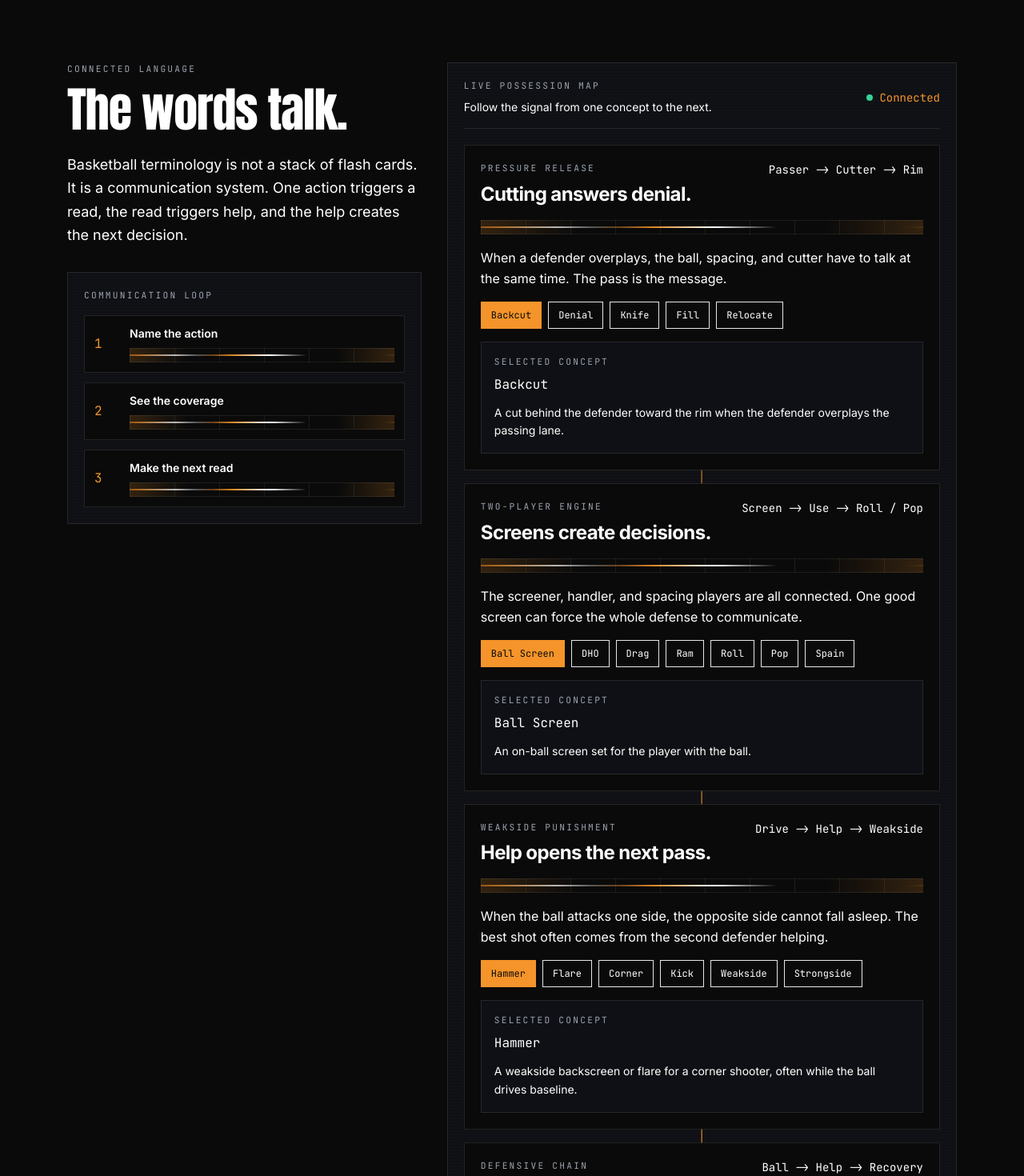
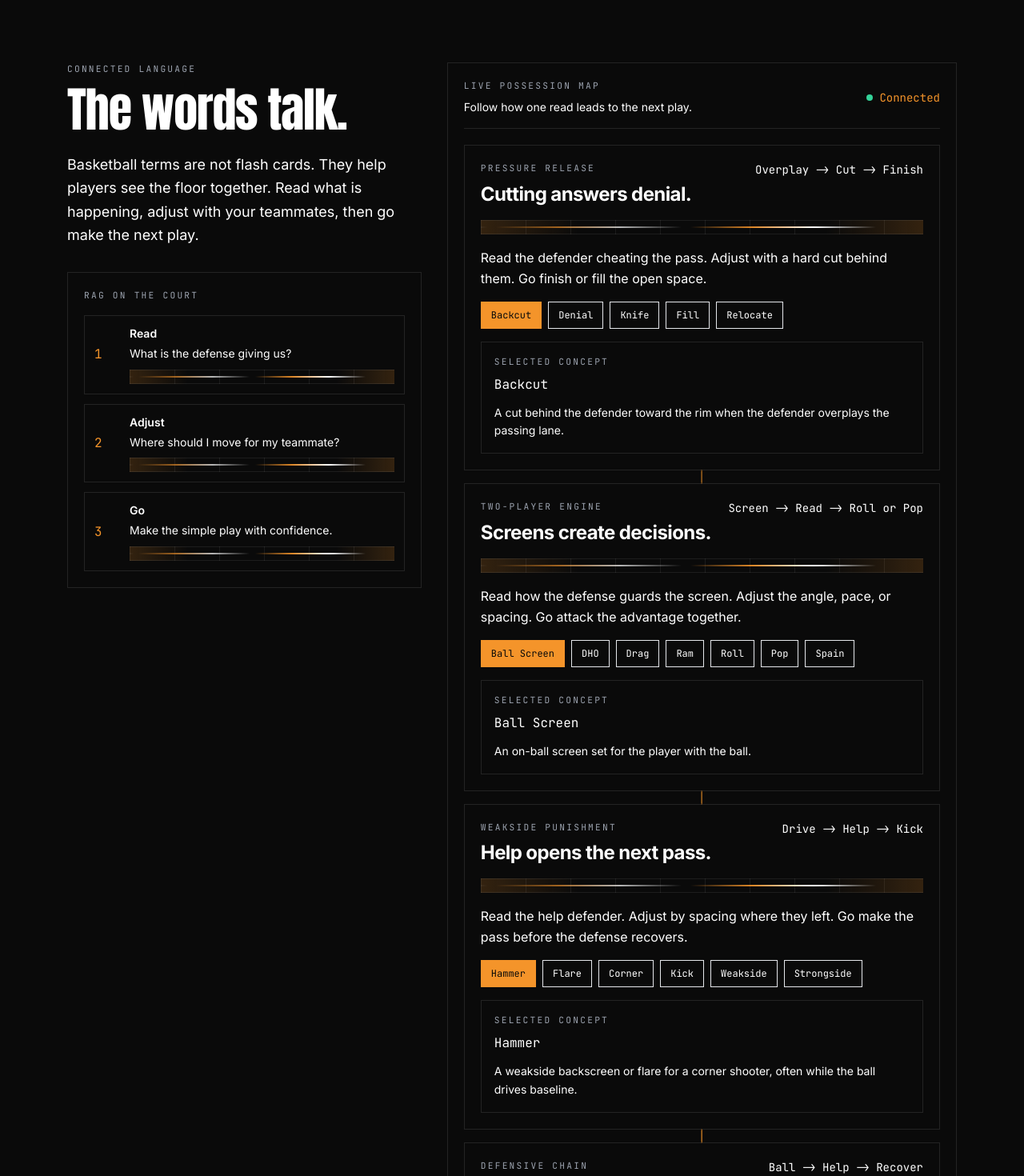
Before and after one commit to btctc/btcballers-fit, a Next.js app: page /playbook in a window 1280 px wide. Shown: the part 640-2110 px from the top of the page at 80% size. Built offline with nearby package versions, Linux system fonts and the light colour scheme.

Commit message:
Polish training video, scheduler, and playbook UX

```diff
--- a/src/app/globals.css
+++ b/src/app/globals.css
@@ -74,11 +74,11 @@ html { scroll-behavior: smooth; }
   height: 2px;
   transform: translateY(-50%);
   background: linear-gradient(90deg, transparent, rgba(244,148,42,0.9), #FFFFFF, transparent);
-  animation: signalSweep 2.8s linear infinite;
+  animation: signalSweep 11s linear infinite;
 }
 
-.signal-stream span:nth-child(2) { animation-delay: 0.7s; opacity: 0.7; }
-.signal-stream span:nth-child(3) { animation-delay: 1.4s; opacity: 0.5; }
+.signal-stream span:nth-child(2) { animation-delay: 3.4s; opacity: 0.7; }
+.signal-stream span:nth-child(3) { animation-delay: 6.8s; opacity: 0.5; }
 
 @keyframes signalSweep {
   to { left: 100%; }
@@ -118,7 +118,7 @@ html { scroll-behavior: smooth; }
   background: linear-gradient(180deg, transparent, rgba(255,255,255,0.9), rgba(244,148,42,0.8), transparent);
   filter: blur(0.2px);
   opacity: 0.75;
-  animation: networkPulse 5.6s linear infinite;
+  animation: networkPulse 24s linear infinite;
   pointer-events: none;
 }
 
--- a/src/app/page.tsx
+++ b/src/app/page.tsx
@@ -1,5 +1,6 @@
 import Hero from "@/components/Hero";
 import BiggerThanBasketball from "@/components/BiggerThanBasketball";
+import TrainingFilm from "@/components/TrainingFilm";
 import DatesTicker from "@/components/DatesTicker";
 import PlayerDevelopmentStory from "@/components/PlayerDevelopmentStory";
 import Soundtrack from "@/components/Soundtrack";
@@ -10,6 +11,7 @@ export default function HomePage() {
     <>
       <Hero />
       <BiggerThanBasketball />
+      <TrainingFilm />
       <PlayerDevelopmentStory />
       <DatesTicker />
       <Soundtrack />
--- a/src/app/playbook/page.tsx
+++ b/src/app/playbook/page.tsx
@@ -11,44 +11,44 @@ const connectionGroups = [
   {
     label: "Pressure release",
     title: "Cutting answers denial.",
-    signal: "Passer -> Cutter -> Rim",
+    signal: "Overplay -> Cut -> Finish",
     terms: ["Backcut", "Denial", "Knife", "Fill", "Relocate"],
-    read: "When a defender overplays, the ball, spacing, and cutter have to talk at the same time. The pass is the message.",
+    read: "Read the defender cheating the pass. Adjust with a hard cut behind them. Go finish or fill the open space.",
   },
   {
     label: "Two-player engine",
     title: "Screens create decisions.",
-    signal: "Screen -> Use -> Roll / Pop",
+    signal: "Screen -> Read -> Roll or Pop",
     terms: ["Ball Screen", "DHO", "Drag", "Ram", "Roll", "Pop", "Spain"],
-    read: "The screener, handler, and spacing players are all connected. One good screen can force the whole defense to communicate.",
+    read: "Read how the defense guards the screen. Adjust the angle, pace, or spacing. Go attack the advantage together.",
   },
   {
     label: "Weakside punishment",
     title: "Help opens the next pass.",
-    signal: "Drive -> Help -> Weakside",
+    signal: "Drive -> Help -> Kick",
     terms: ["Hammer", "Flare", "Corner", "Kick", "Weakside", "Strongside"],
-    read: "When the ball attacks one side, the opposite side cannot fall asleep. The best shot often comes from the second defender helping.",
+    read: "Read the help defender. Adjust by spacing where they left. Go make the pass before the defense recovers.",
   },
   {
     label: "Defensive chain",
     title: "Coverage is team language.",
-    signal: "Ball -> Help -> Recovery",
+    signal: "Ball -> Help -> Recover",
     terms: ["Closeout", "Help", "Dig", "Switch", "Drop", "Hedge", "Weakside I"],
-    read: "Defense is communication under pressure. One player contains, one helps, one covers the next pass, and everybody recovers.",
+    read: "Read the ball and your teammate. Adjust with help, a switch, or a closeout. Go back to your job after the stop.",
   },
   {
     label: "Time and score",
     title: "Situation changes the call.",
-    signal: "Clock -> Spacing -> Shot",
+    signal: "Clock -> Call -> Shot",
     terms: ["ATO", "BLOB", "SLOB", "Late Clock", "Specials", "Quick"],
-    read: "The same action feels different with six seconds left, after a timeout, or on an inbound. Smart players know the moment.",
+    read: "Read the clock and score. Adjust the spacing and pace. Go get the cleanest shot for that moment.",
   },
   {
     label: "Early offense",
     title: "Run before the defense settles.",
-    signal: "Outlet -> Advance -> Attack",
+    signal: "Rebound -> Run -> Attack",
     terms: ["Outlet", "Early", "Drag", "Double Drag", "North-South", "Crash"],
-    read: "Transition is not chaos. The first pass, first sprint, and first screen tell everybody what advantage to chase.",
+    read: "Read whether the defense is set. Adjust by running wide, advancing the ball, or screening early. Go before they match up.",
   },
 ];
 
@@ -72,7 +72,7 @@ export default function PlaybookPage() {
           </div>
         </div>
 
-        <div className="border border-white/10 bg-btc-dim p-6 scanline">
+        <div className="border border-white/10 bg-btc-black p-6 scanline">
           <div className="label text-btc-orange">Coach T teaching point</div>
           <p className="mt-4 text-base md:text-lg leading-relaxed text-btc-white/85">
             Effort matters more when it has direction. A growth mindset on the court means a missed read is not just a mistake. It is information. Learn the word, see the pattern, rep it again.
@@ -100,16 +100,21 @@ export default function PlaybookPage() {
             <div className="label text-btc-orange">Connected language</div>
             <h2 className="display text-4xl md:text-6xl mt-3">The words talk.</h2>
             <p className="mt-6 text-lg leading-relaxed text-btc-white/82">
-              Basketball terminology is not a stack of flash cards. It is a communication system. One action triggers a read, the read triggers help, and the help creates the next decision.
+              Basketball terms are not flash cards. They help players see the floor together. Read what is happening, adjust with your teammates, then go make the next play.
             </p>
-            <div className="mt-8 border border-white/10 bg-btc-dim p-5 scanline">
-              <div className="label text-btc-orange">Communication loop</div>
+            <div className="mt-8 border border-white/10 bg-btc-black p-5">
+              <div className="label text-btc-orange">RAG on the court</div>
               <div className="mt-4 grid gap-3">
-                {["Name the action", "See the coverage", "Make the next read"].map((step, index) => (
-                  <div key={step} className="grid grid-cols-[2rem_1fr] gap-3 items-center border border-white/10 bg-btc-black p-3">
+                {[
+                  { name: "Read", detail: "What is the defense giving us?" },
+                  { name: "Adjust", detail: "Where should I move for my teammate?" },
+                  { name: "Go", detail: "Make the simple play with confidence." },
+                ].map((step, index) => (
+                  <div key={step.name} className="grid grid-cols-[2rem_1fr] gap-3 items-center border border-white/10 bg-btc-black p-3">
                     <div className="mono text-btc-orange">{index + 1}</div>
                     <div>
-                      <div className="text-sm font-semibold text-btc-white">{step}</div>
+                      <div className="text-sm font-semibold text-btc-white">{step.name}</div>
+                      <p className="mt-1 text-sm leading-relaxed text-btc-white/68">{step.detail}</p>
                       <div className="signal-stream mt-2" aria-hidden="true">
                         <span />
                         <span />
@@ -155,7 +160,7 @@ export default function PlaybookPage() {
                 <h2 className="display text-5xl text-btc-orange">{section.letter}</h2>
                 <div className="label">{section.entries.length} terms</div>
               </div>
-              <dl className="mt-5 grid md:grid-cols-2 gap-px overflow-hidden border border-white/10 bg-white/10">
+              <dl className="mt-5 grid md:grid-cols-2 gap-px overflow-hidden border border-white/10 bg-btc-black">
                 {section.entries.map((entry) => (
                   <div key={entry.term} className="bg-btc-black p-5">
                     <dt className="mono text-base text-btc-white">{entry.term}</dt>
--- a/src/components/OpenGymCallout.tsx
+++ b/src/components/OpenGymCallout.tsx
@@ -31,8 +31,8 @@ export default function OpenGymCallout() {
         </div>
         <div className="relative aspect-[4/3] w-full overflow-hidden">
           <Image
-            src="/images/camp.jpg"
-            alt="Kids lined up for basketball on Coach T's home court"
+            src="/images/open-gym.jpg"
+            alt="Coach T with Open Gym players after basketball"
             fill
             sizes="(min-width: 768px) 45vw, 100vw"
             className="object-cover"
--- a/src/components/PlaybookConnections.tsx
+++ b/src/components/PlaybookConnections.tsx
@@ -39,12 +39,12 @@ export default function PlaybookConnections({ groups }: Props) {
   const [selectedTerms, setSelectedTerms] = useState<Record<string, string>>(initialTerms);
 
   return (
-    <div className="connection-network border border-white/10 bg-btc-dim p-4 md:p-5 scanline">
+    <div className="connection-network border border-white/10 bg-btc-black p-4 md:p-5">
       <div className="flex flex-wrap items-center justify-between gap-3 border-b border-white/10 pb-4">
         <div>
           <div className="label text-btc-orange">Live possession map</div>
           <p className="mt-2 text-sm text-btc-white/62">
-            Follow the signal from one concept to the next.
+            Follow how one read leads to the next play.
           </p>
         </div>
         <div className="mono flex items-center gap-2 text-sm text-btc-orange">
@@ -96,7 +96,7 @@ export default function PlaybookConnections({ groups }: Props) {
                 })}
               </div>
 
-              <div className="mt-4 border border-white/10 bg-btc-dim p-4">
+              <div className="mt-4 border border-white/10 bg-btc-black p-4">
                 <div className="label text-btc-orange">Selected concept</div>
                 <div className="mono mt-2 text-btc-white">{selectedTerm}</div>
                 <p className="mt-3 text-sm leading-relaxed text-btc-white/74">{findDefinition(selectedTerm)}</p>
--- /dev/null
+++ b/src/components/TrainingFilm.tsx
@@ -0,0 +1,44 @@
+import Link from "next/link";
+import YouTubeEmbed from "@/components/YouTubeEmbed";
+
+export default function TrainingFilm() {
+  return (
+    <section id="training-film" className="border-y border-white/5 bg-btc-black scroll-mt-24">
+      <div className="max-w-6xl mx-auto px-5 py-20 md:py-28 grid lg:grid-cols-[0.92fr_1.08fr] gap-10 lg:gap-12 items-center">
+        <div>
+          <div className="label text-btc-orange">Inside BTC Ballers</div>
+          <h2 className="display text-5xl md:text-6xl mt-4">The full program.</h2>
+          <div className="mt-7 space-y-5 text-lg leading-relaxed text-btc-white/84">
+            <p>
+              BTC Ballers is more than a workout. This is the full range: basketball reps,
+              strength work, conditioning, recovery, stretching through Twister, book reads,
+              board games, food, and discovery.
+            </p>
+            <p>
+              The goal is to build players who can think, compete, recover, communicate, and
+              grow. The basketball matters. The person inside the player matters just as much.
+            </p>
+          </div>
+          <div className="mt-8 flex flex-wrap gap-3">
+            <Link
+              href="/programs"
+              className="bg-btc-orange text-btc-black px-5 py-3 font-semibold hover:bg-btc-white transition"
+            >
+              See Programs
+            </Link>
+            <Link
+              href="/contact"
+              className="border border-white/20 px-5 py-3 font-semibold hover:border-btc-orange hover:text-btc-orange transition"
+            >
+              Ask Coach T
+            </Link>
+          </div>
+        </div>
+
+        <div className="border border-white/10 bg-btc-black p-3 md:p-4">
+          <YouTubeEmbed videoId="X4NFJrl70TM" title="BTC Ballers full program training video" />
+        </div>
+      </div>
+    </section>
+  );
+}
--- a/src/components/YouTubeEmbed.tsx
+++ b/src/components/YouTubeEmbed.tsx
@@ -12,7 +12,7 @@ export default function YouTubeEmbed({ videoId, title }: Props) {
   const thumbnail = `https://img.youtube.com/vi/${videoId}/hqdefault.jpg`;
 
   return (
-    <div className="aspect-video w-full overflow-hidden border border-white/10 bg-btc-dim">
+    <div className="aspect-video w-full overflow-hidden border border-white/10 bg-btc-black">
       {isPlaying ? (
         <iframe
           className="h-full w-full"
```
Also changed, not shown: src/app/programs/page.tsx (+1 -9 lines), src/components/TrainingScheduler.tsx (+41 -13 lines), public/images/open-gym.jpg (added).
